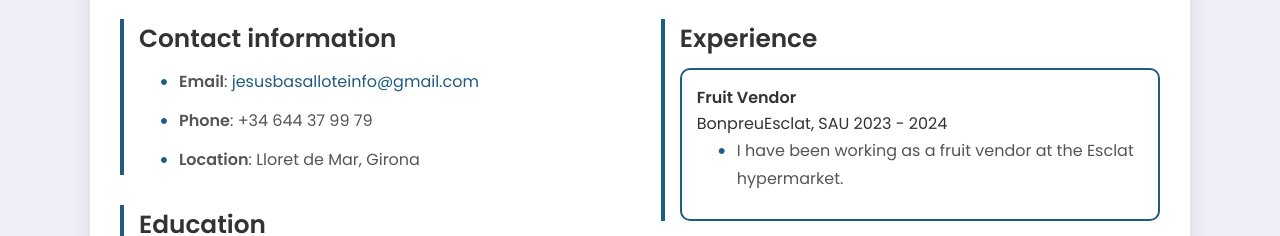
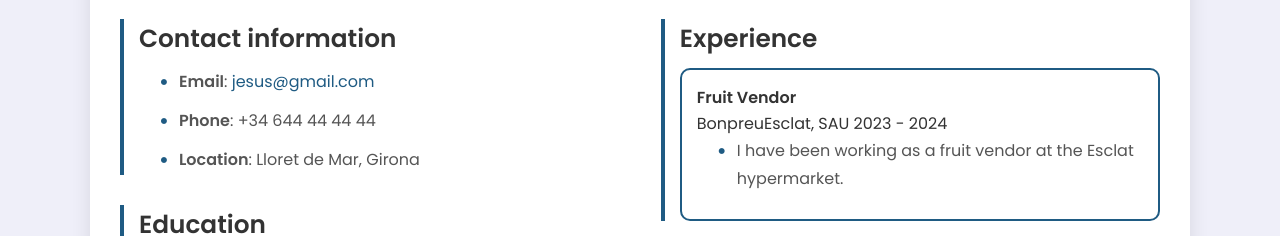
Before and after one commit to jesusbasalloteinfo/Hypermedia-Project-1, a plain HTML site: page cv.html in a window 1280 px wide. Shown: the part 242-478 px from the top of the page. Drawn offline with Linux system fonts and the light colour scheme.

Commit message:
Add files via upload

```diff
--- a/cv.html
+++ b/cv.html
@@ -23,8 +23,8 @@
                 <section class="contacte">
                     <h3 style="color:#333">Contact information</h3>
                     <ul>
-                        <li><b>Email</b>: <a href="mailto:jesusbasalloteinfo@gmail.com" target="_blank">jesusbasalloteinfo@gmail.com</a></li>
-                        <li><b>Phone</b>: +34 644 37 99 79</li>
+                        <li><b>Email</b>: <a href="mailto:jesus@gmail.com" target="_blank">jesus@gmail.com</a></li>
+                        <li><b>Phone</b>: +34 644 44 44 44</li>
                         <li><b>Location</b>: Lloret de Mar, Girona</li>
                     </ul>
                 </section>
```
